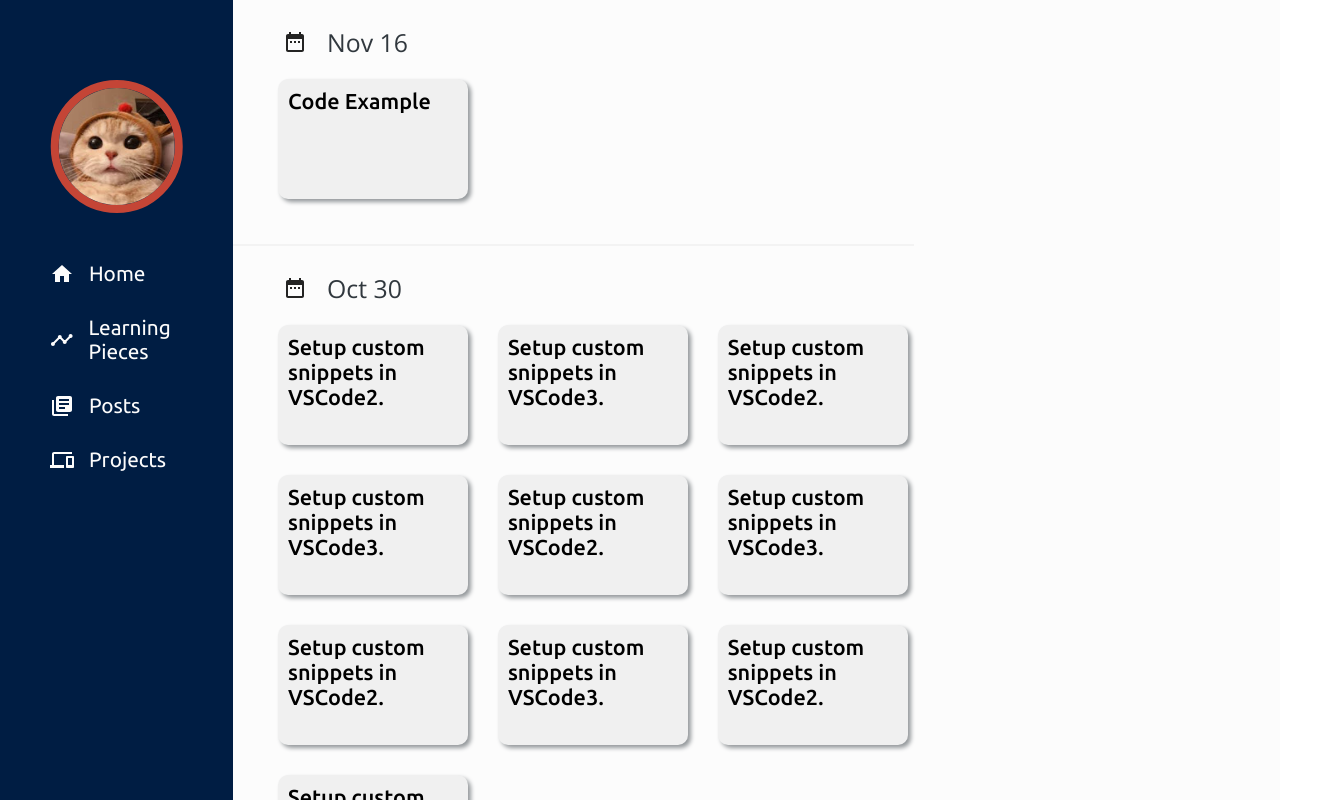
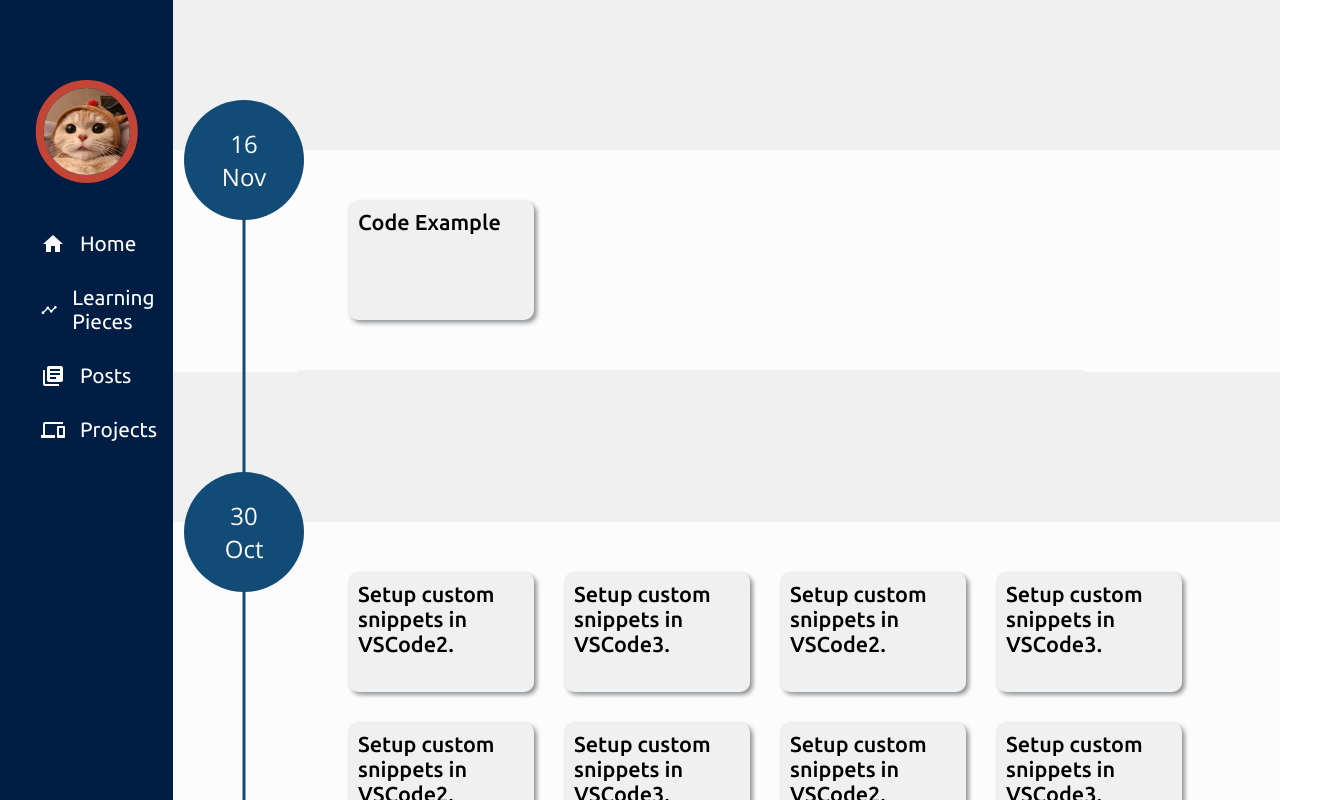
Before and after one commit to TonyLee-838/my-post-frontend, a React (Create React App) app: page /pieces in a window 1280 px wide. Shown: the top 800 px of the page, 1340 px wide, since content can reach past the window. Built offline with nearby package versions, Linux system fonts and the light colour scheme; a web font is replaced by a local one.

Commit message:
Create TimeLine component. Change styles of PieceGroup component: Add extra margin on top for more clear separation.

```diff
--- a/src/components/common/IconItem.jsx
+++ b/src/components/common/IconItem.jsx
@@ -11,7 +11,7 @@ function IconItem({
   const classes = useStyle(styles);
   return (
     <div className={`${classes.container} ${className}`}>
-      <Icon name={icon} styles={classes.icon} />
+      {icon && <Icon name={icon} styles={classes.icon} />}
       <label className={classes.label}>{label}</label>
     </div>
   );
--- a/src/components/common/TimeItem.jsx
+++ b/src/components/common/TimeItem.jsx
@@ -4,12 +4,17 @@ import fontFamilies from "../../config/fontFamily";
 import IconItem from "./IconItem";
 import colors from "../../config/color";
 
-const TimeItem = ({ time, format = "MMM DD HH:mm", ...props }) => {
+const TimeItem = ({
+  time,
+  format = "MMM DD HH:mm",
+  hideIcon = false,
+  ...props
+}) => {
   return (
     <IconItem
       {...props}
-      styles={styles}
-      icon="MdDateRange"
+      styles={styles(hideIcon)}
+      icon={hideIcon ? "" : "MdDateRange"}
       label={getTimeString(time, format)}
     />
   );
@@ -20,7 +25,7 @@ const getTimeString = (time, format) => {
   return moment(date).format(format);
 };
 
-const styles = {
+const styles = (hideIcon) => ({
   container: {
     alignItems: "center",
     width: "max-content",
@@ -29,8 +34,8 @@ const styles = {
     fontSize: "1.15rem",
     fontFamily: fontFamilies.text,
     color: colors.dark,
-    marginLeft: "20px",
+    marginLeft: hideIcon ? "" : "20px",
   },
-};
+});
 
 export default TimeItem;
--- /dev/null
+++ b/src/components/common/TimeLine.jsx
@@ -0,0 +1,70 @@
+import React from "react";
+import { createUseStyles } from "react-jss";
+
+import TimeItem from "../common/TimeItem";
+import colors from "../../config/color";
+
+const TimeLine = ({
+  time,
+  leftFromParent = "1%",
+  pinRadius = "120px",
+  lineWidth = "3px",
+  lineLength = "150%",
+}) => {
+  const classes = useStyle({
+    leftFromParent,
+    pinRadius,
+    lineWidth,
+    leftFromParent,
+    lineLength,
+  });
+
+  return (
+    <>
+      <div className={classes.timeLine}></div>
+      <div className={classes.timePin}>
+        <TimeItem
+          time={time}
+          format={"DD MMM"}
+          className={classes.time}
+          hideIcon
+        />
+      </div>
+    </>
+  );
+};
+
+const useStyle = createUseStyles({
+  timePin: {
+    display: "flex",
+    justifyContent: "center",
+    alignItems: "center",
+    position: "absolute",
+    top: "-50px",
+    left: ({ leftFromParent }) => leftFromParent,
+    width: ({ pinRadius }) => pinRadius,
+    height: ({ pinRadius }) => pinRadius,
+    borderRadius: "50%",
+    backgroundColor: colors.blue,
+  },
+  timeLine: {
+    position: "absolute",
+    left: ({ leftFromParent }) => leftFromParent,
+    width: ({ lineWidth }) => lineWidth,
+    height: ({ lineLength }) => `calc(${lineLength})`,
+    //58.5 = 120 / 2 - 3 / 2
+    transform: ({ pinRadius, lineWidth }) =>
+      `translateX(calc((${pinRadius} - ${lineWidth}) / 2))`,
+    backgroundColor: colors.blue,
+  },
+  time: {
+    width: "50px",
+    "& label": {
+      color: colors.white,
+      fontSize: "1.50rem",
+      textAlign: "center",
+    },
+  },
+});
+
+export default TimeLine;
--- a/src/components/pieces/Piece.jsx
+++ b/src/components/pieces/Piece.jsx
@@ -9,7 +9,7 @@ const Piece = ({ piece, isSelected, isActive, onSelect, className }) => {
   return (
     <div
       key={piece.id}
-      className={`${classes.pieces} ${className} ${
+      className={`${classes.piece} ${className} ${
         isActive ? (isSelected ? classes.selected : classes.notSelected) : ""
       }`}
       onClick={() => onSelect(piece.id)}
@@ -20,7 +20,7 @@ const Piece = ({ piece, isSelected, isActive, onSelect, className }) => {
 };
 
 const useStyle = createUseStyles({
-  pieces: {
+  piece: {
     backgroundColor: colors.light,
     borderRadius: "10px",
     boxShadow: "3px 3px 4px" + colors.medium,
--- a/src/components/pieces/PieceContent.jsx
+++ b/src/components/pieces/PieceContent.jsx
@@ -24,7 +24,7 @@ const useStyle = createUseStyles({
     overflow: "scroll",
     borderRadius: "10px",
     padding: "30px",
-    width: "430px",
+    width: "40%",
     height: "720px",
     boxShadow: "3px 3px 4px" + colors.medium,
     backgroundColor: colors.light,
--- a/src/components/pieces/PieceGroup.jsx
+++ b/src/components/pieces/PieceGroup.jsx
@@ -1,14 +1,16 @@
 import React from "react";
 import { createUseStyles } from "react-jss";
+
 import Separator from "../common/Separator";
-import TimeItem from "../common/TimeItem";
+import TimeLine from "../common/TimeLine";
 import Piece from "./Piece";
+import colors from "../../config/color";
 
 const PieceGroup = ({ pieces, time, onSelect, selectedId }) => {
   const classes = useStyle();
   return (
     <div className={classes.container}>
-      <TimeItem time={time} format={"MMM DD"} className={classes.time} />
+      <TimeLine time={time} />
       <div className={classes.pieces}>
         {pieces.map((piece) => (
           <Piece
@@ -19,26 +21,24 @@ const PieceGroup = ({ pieces, time, onSelect, selectedId }) => {
           />
         ))}
       </div>
-      <Separator width={"65%"} />
+      <Separator width={"80%"} />
     </div>
   );
 };
 
 const useStyle = createUseStyles({
+  container: {
+    position: "relative",
+    paddingLeft: "125px",
+    marginTop: "150px",
+    backgroundColor: colors.white,
+  },
   pieces: {
     width: "100%",
     display: "grid",
-    padding: "30px",
-    gridTemplateColumns: "21% 21% 21%",
+    padding: "35px",
+    gridTemplateColumns: "22% 22% 22% 22%",
     gridAutoRows: "150px",
-  },
-  time: {
-    position: "relative",
-    top: "25px",
-    left: "50px",
-    "& label": {
-      fontSize: "1.55rem",
-    },
   },
 });
 
--- a/src/components/pieces/PieceList.jsx
+++ b/src/components/pieces/PieceList.jsx
@@ -1,8 +1,9 @@
-import React from "react";
+import React, { useState } from "react";
 import { createUseStyles } from "react-jss";
 import _ from "lodash";
 import PieceGroup from "./PieceGroup";
 import ScrollUpButton from "../common/ScrollUpButton";
+import colors from "../../config/color";
 
 const PieceList = ({ pieces, onSelect, selectedId }) => {
   const classes = useStyle();
@@ -24,7 +25,10 @@ const PieceList = ({ pieces, onSelect, selectedId }) => {
 };
 
 const useStyle = createUseStyles({
-  container: {},
+  container: {
+    backgroundColor: colors.light,
+    overflow: "hidden",
+  },
 });
 
 export default PieceList;
```
